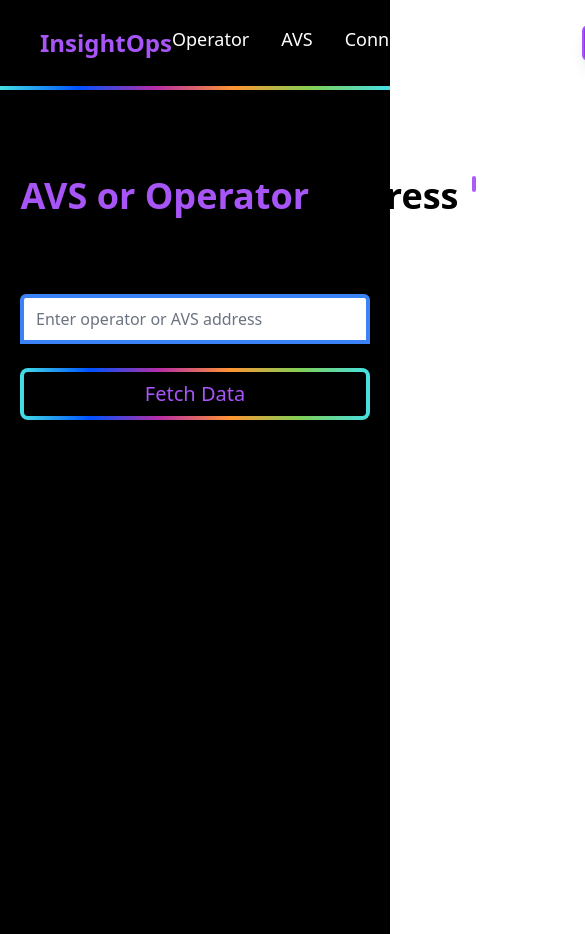
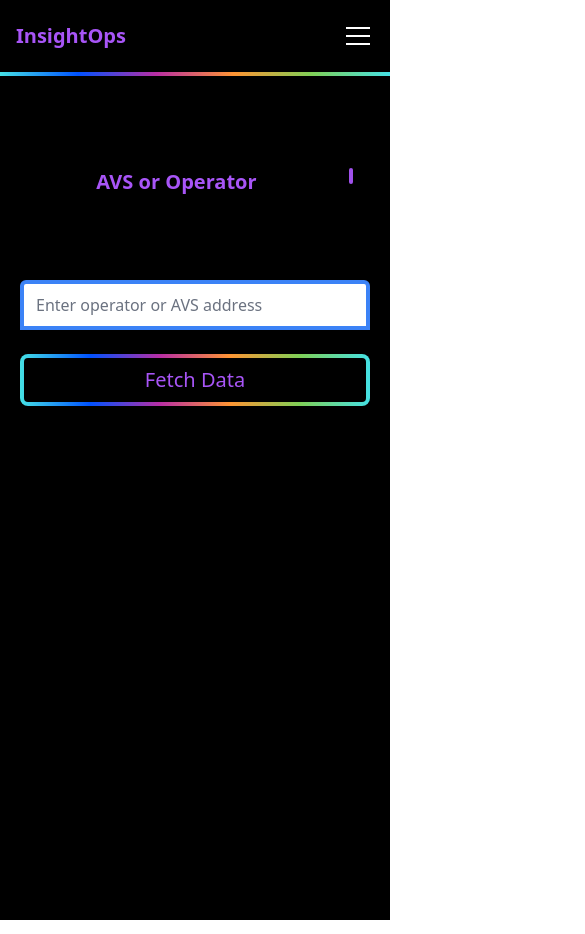
Before and after one commit to ayushsingh82/Insight-Ops, a React (Vite) app: page /map in a window 390 px wide. Shown: the top 934 px of the page, 585 px wide, since content can reach past the window. Built offline with nearby package versions, Linux system fonts and the light colour scheme; what wagmi would draw is missing.

Commit message:
Make landing page and navbar mobile responsive
Add collapsible mobile menu to navbar and fix hero section overflow on small screens

```diff
--- a/src/components/Home.jsx
+++ b/src/components/Home.jsx
@@ -8,10 +8,10 @@
 
 export function VortexDemo() {
   return (
-    <div className=" mx-auto rounded-md  h-[30rem] overflow-hidden w-screen scroller">
+    <div className="mx-auto rounded-md h-[30rem] overflow-hidden w-full scroller">
       <Vortex
         backgroundColor="black"
-        className="flex items-center flex-col justify-center px-2 md:px-10 py-4 w-full h-full"
+        className="flex items-center flex-col justify-center px-4 md:px-10 py-4 w-full h-full"
       >
         <h2 className="text-white text-2xl md:text-6xl font-bold text-center">
         <TypewriterEffectSmoothDemo />
@@ -19,11 +19,11 @@
         <p className="text-white text-sm md:text-2xl max-w-xl mt-6 text-center">
 
         </p>
-        <div className="flex flex-col sm:flex-row items-center gap-4 mt-6">
-          <button className="border-2 border-purple-500 text-white px-[10px] py-[10px] font-medium text-xl bg-gradient-to-r from-purple-900 via-black to-black rounded-lg">
+        <div className="flex flex-col sm:flex-row items-center gap-4 mt-6 w-full sm:w-auto px-6 sm:px-0">
+          <button className="w-full sm:w-auto border-2 border-purple-500 text-white px-[10px] py-[10px] font-medium text-lg md:text-xl bg-gradient-to-r from-purple-900 via-black to-black rounded-lg">
             Join Community
           </button>
-          <button className="px-4 py-2  font-medium border-2 rounded-lg py-[10px] bg-black text-white"> <a href='/list'>Watch trailer</a></button>
+          <button className="w-full sm:w-auto px-4 py-[10px] font-medium border-2 rounded-lg bg-black text-white"> <a href='/list'>Watch trailer</a></button>
         </div>
       </Vortex>
     </div>
--- a/src/components/Navbar.jsx
+++ b/src/components/Navbar.jsx
@@ -1,4 +1,4 @@
-import React from 'react'
+import React, { useState } from 'react'
 import { ConnectButton } from '@rainbow-me/rainbowkit';
 
 
@@ -9,41 +9,71 @@
   border: 'none',
 };
 
+const navLinks = [
+  { label: 'Operator', href: '/operator' },
+  { label: 'AVS', href: '/avs' },
+  { label: 'Connection', href: '/map' },
+  { label: 'MoveLab', href: '/move' },
+];
+
 function Navbar() {
+    const [isMenuOpen, setIsMenuOpen] = useState(false);
+
     return (
       <nav className=''>
-        <div className='flex flex-row mx-auto px-[40px] py-[25px] justify-between items-center mt-[0px] bg-black'>
-          <div className='font-bold text-2xl text-purple-500'>
+        <div className='flex flex-row mx-auto px-4 md:px-[40px] py-[20px] md:py-[25px] justify-between items-center mt-[0px] bg-black'>
+          <div className='font-bold text-xl md:text-2xl text-purple-500'>
             <a href='/'>InsightOps</a>
           </div>
-          <div className='flex justify-center flex-1 space-x-8 text-center'>
 
-            <h1 className='font-medium text-lg text-white'>
-              <a href='/operator'>Operator</a>
+          <div className='hidden lg:flex justify-center flex-1 space-x-8 text-center'>
+            {navLinks.map((link) => (
+              <h1 key={link.href} className='font-medium text-lg text-white'>
+                <a href={link.href}>{link.label}</a>
               </h1>
-
-            <h1 className='font-medium text-lg text-white'>
-            <a href='/avs'>AVS</a>
-          </h1>
-
-          <h1 className='font-medium text-lg text-white'>
-            <a href='/map'>Connection</a>
-          </h1>
-
-          <h1 className='font-medium text-lg text-white'>
-            <a href='/move'>MoveLab</a>
-          </h1>
+            ))}
             <h1
-            className="bg-gradient-to-r from-purple-600 to-pink-600 text-white px-5 py-1 font-bold border-purple-500 border-2 rounded-md shadow-lg hover:opacity-100 transition-opacity duration-300 transform hover:scale-105"
+              className="bg-gradient-to-r from-purple-600 to-pink-600 text-white px-5 py-1 font-bold border-purple-500 border-2 rounded-md shadow-lg hover:opacity-100 transition-opacity duration-300 transform hover:scale-105 cursor-pointer"
               onClick={() => window.location.href='/eliza'}
             >
               Eliza
             </h1>
           </div>
+
+          <div className='hidden lg:block text-white'>
+           <ConnectButton/>
+          </div>
+
+          <button
+            className='lg:hidden text-white flex flex-col justify-center items-center gap-1.5 w-8 h-8'
+            onClick={() => setIsMenuOpen((prev) => !prev)}
+            aria-label='Toggle menu'
+          >
+            <span className={`block h-0.5 w-6 bg-white transition-transform duration-300 ${isMenuOpen ? 'rotate-45 translate-y-2' : ''}`} />
+            <span className={`block h-0.5 w-6 bg-white transition-opacity duration-300 ${isMenuOpen ? 'opacity-0' : ''}`} />
+            <span className={`block h-0.5 w-6 bg-white transition-transform duration-300 ${isMenuOpen ? '-rotate-45 -translate-y-2' : ''}`} />
+          </button>
+        </div>
+
+        {isMenuOpen && (
+          <div className='lg:hidden flex flex-col items-center gap-y-4 bg-black pb-6 px-4'>
+            {navLinks.map((link) => (
+              <h1 key={link.href} className='font-medium text-lg text-white'>
+                <a href={link.href} onClick={() => setIsMenuOpen(false)}>{link.label}</a>
+              </h1>
+            ))}
+            <h1
+              className="bg-gradient-to-r from-purple-600 to-pink-600 text-white px-5 py-1 font-bold border-purple-500 border-2 rounded-md shadow-lg cursor-pointer"
+              onClick={() => { setIsMenuOpen(false); window.location.href='/eliza'; }}
+            >
+              Eliza
+            </h1>
             <div className='text-white'>
               <ConnectButton/>
             </div>
           </div>
+        )}
+
         <div style={gradientStyle} />
       </nav>
     );
--- a/src/components/ui/typewriter-effect.tsx
+++ b/src/components/ui/typewriter-effect.tsx
@@ -156,7 +156,7 @@
         }}
       >
         <div
-          className="text-4xl  font-bold"
+          className="text-xl sm:text-2xl md:text-4xl font-bold"
           style={{
             whiteSpace: "nowrap",
           }}
```
Lines whose indentation alone changed are shown as unchanged.
